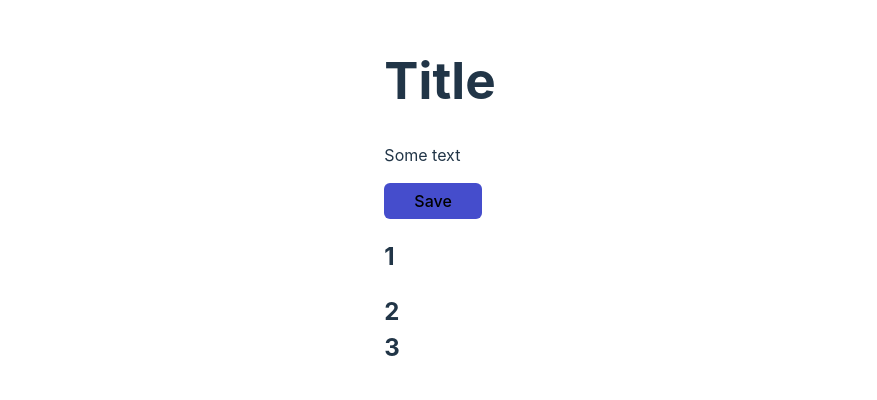
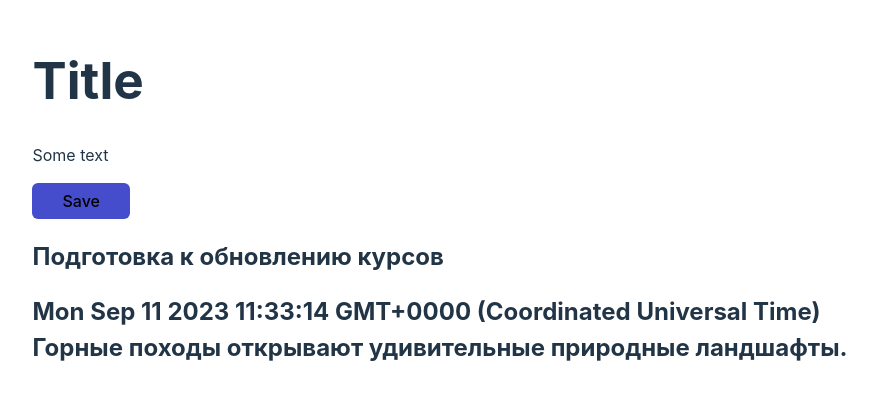
Before and after one commit to dktwho/daybook, a React (Vite) app: page / in a window 1280 px wide. Shown: the part 198-598 px from the top of the page, without its empty margins (200-1077 px from the left). Built offline with nearby package versions, Linux system fonts and the light colour scheme.

Commit message:
add some value for jsx

```diff
--- a/src/components/JournalItem/JournalItem.jsx
+++ b/src/components/JournalItem/JournalItem.jsx
@@ -1,11 +1,15 @@
 
 export const JournalItem = () => {
+    const title  = 'Подготовка к обновлению курсов';
+    const date = new Date()
+    const text = 'Горные походы открывают удивительные природные ландшафты.'
+
     return (
         <div className={'journal-item'}>
-            <h2 className={'journal-item__header'}>1</h2>
+            <h2 className={'journal-item__header'}>{title}</h2>
             <h2 className={'journal-item__body'}>
-                <div className={'journal-item__date'}>2</div>
-                <div className={'journal-item__text'}>3</div>
+                <div className={'journal-item__date'}>{date.toString()}</div>
+                <div className={'journal-item__text'}>{text}</div>
             </h2>
         </div>
     );
```
